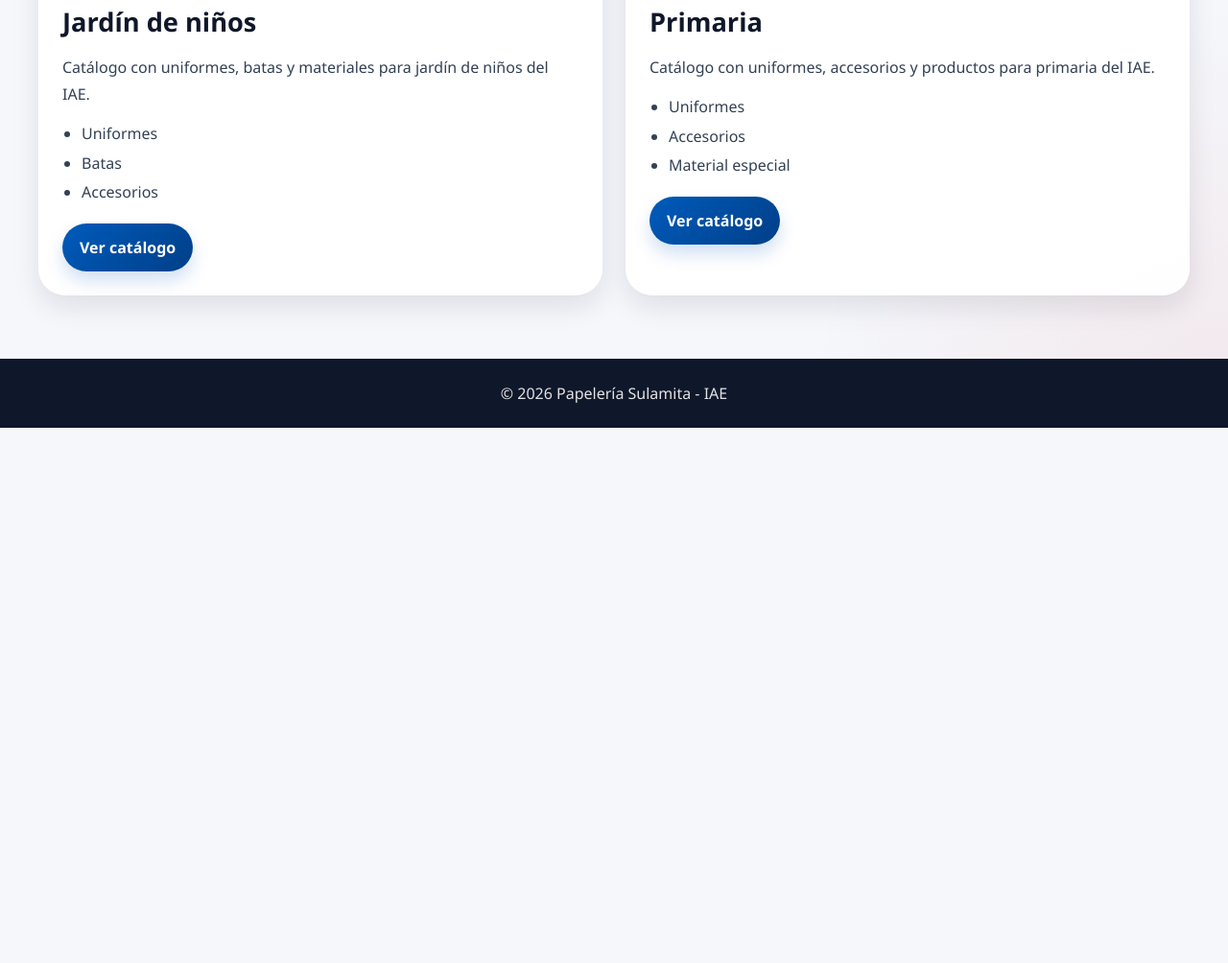
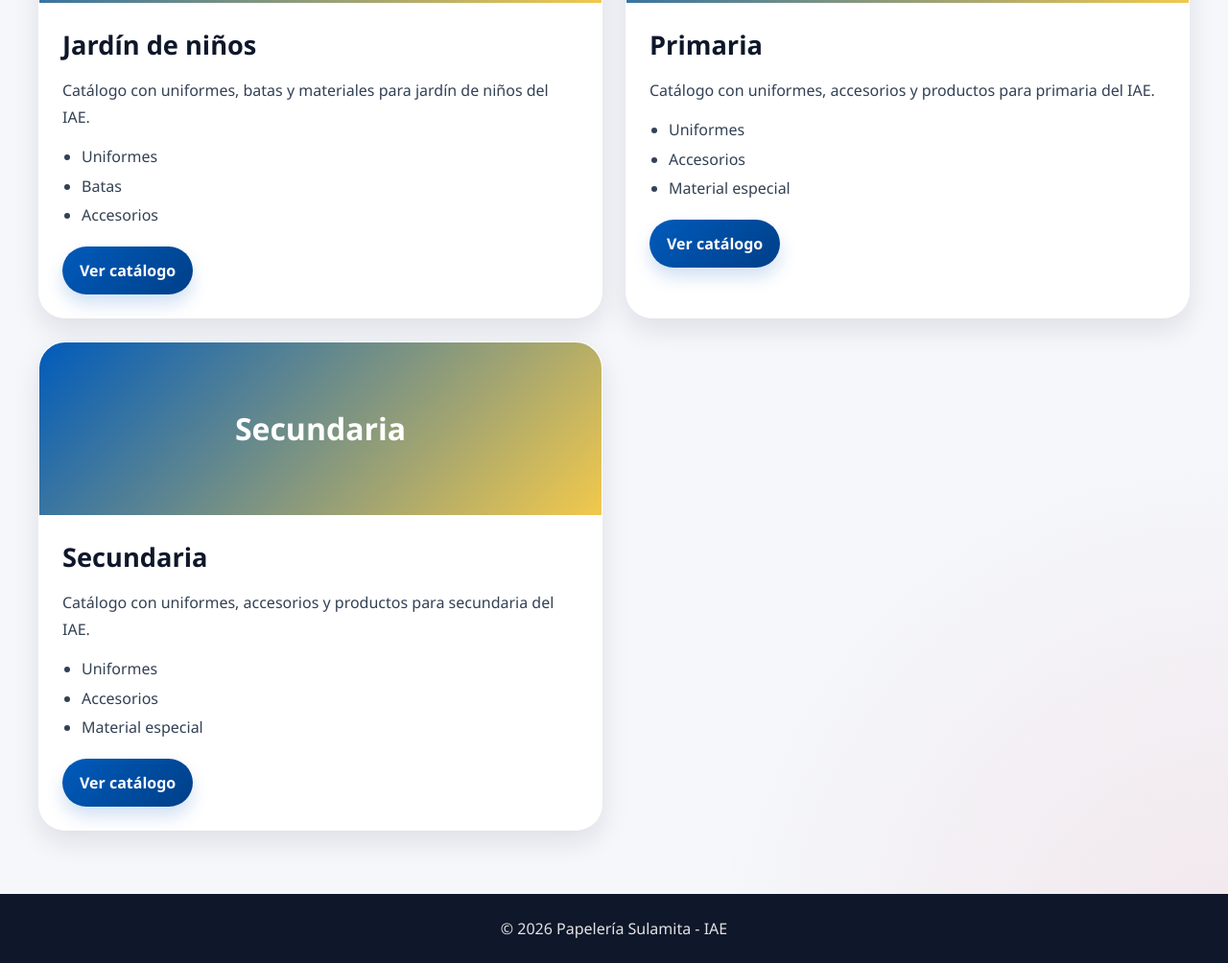
Before and after one commit to anasofiperezz/pagina-sulamita, a website: page escuela2.html in a window 1280 px wide. Shown: the part 1102-2106 px from the top of the page at 96% size. Before the commit the page ends 1548 px from the top, so only its background shows below. Drawn offline with Linux system fonts and the light colour scheme; sample sign-in values are in the browser's storage.

Commit message:
Actualizacion

```diff
--- a/escuela2.html
+++ b/escuela2.html
@@ -48,6 +48,8 @@
         <p><strong>Primaria:</strong> Sadi Carnot #44, Col. San Rafael, Alcaldía Cuauhtémoc, CDMX. C.P. 06470</p>
         <p><strong>Teléfonos Primaria:</strong> 55-55-66-82-53, 55-57-05-01-81, 55-57-05-03-06</p>
         <p><strong>Tel. y Fax Primaria:</strong> 55-55-35-86-75</p>
+
+        <br/>
 
         <p><strong>Secundaria:</strong> --------------- </p>
         <p><strong>Teléfonos Secundaria:</strong> ------ </p>
@@ -102,6 +104,29 @@
             </div>
           </div>
         </article>
+
+        <article class="grade-card">
+          <div class="grade-top grade-primary">Secundaria</div>
+
+          <div class="grade-content">
+            <h3>Secundaria</h3>
+            <p>
+              Catálogo con uniformes, accesorios y productos
+              para secundaria del IAE.
+            </p>
+
+            <ul class="grade-list">
+              <li>Uniformes</li>
+              <li>Accesorios</li>
+              <li>Material especial</li>
+            </ul>
+
+            <div class="actions">
+              <a href="secundariaIAE" class="btn-primary">Ver catálogo</a>
+            </div>
+          </div>
+        </article>
+
       </div>
     </section>
   </main>
```
Also changed, not shown: secundariaIPAE.html (renamed from secundaria.html), 2 other files.
